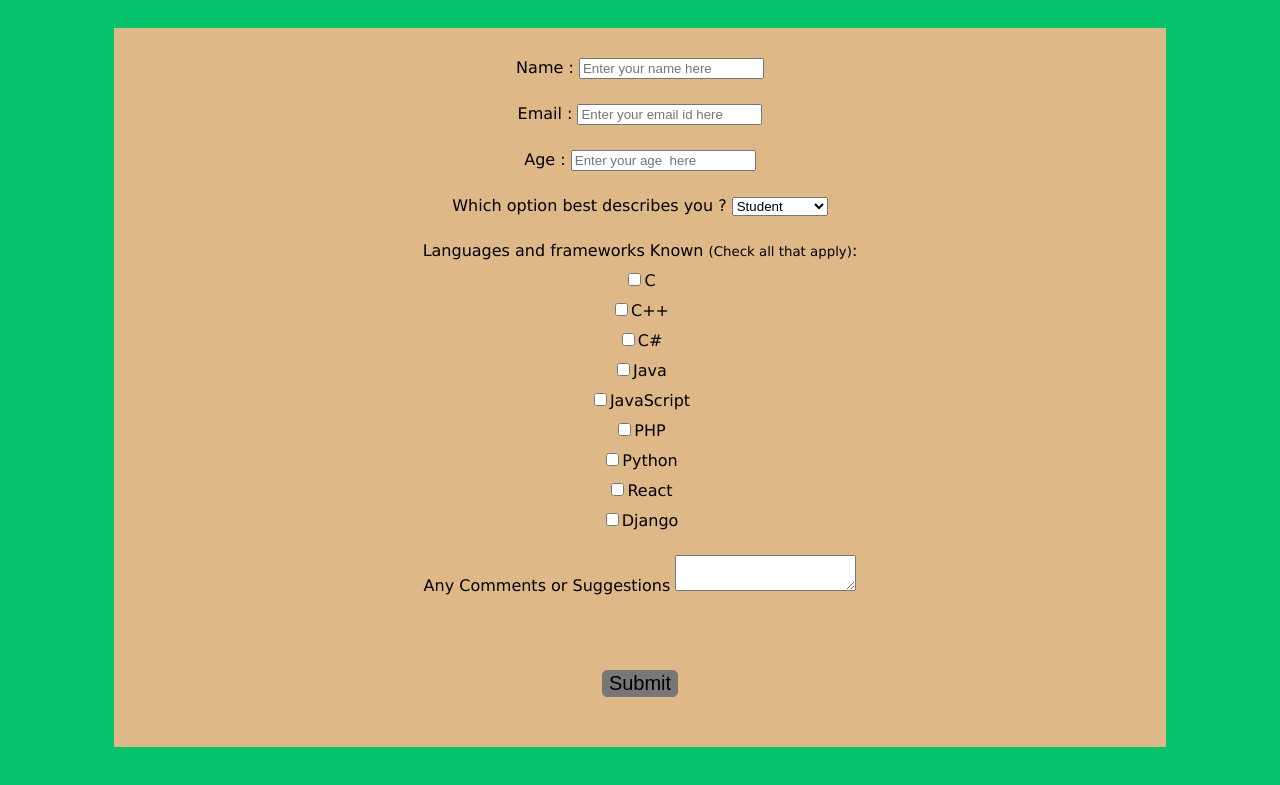
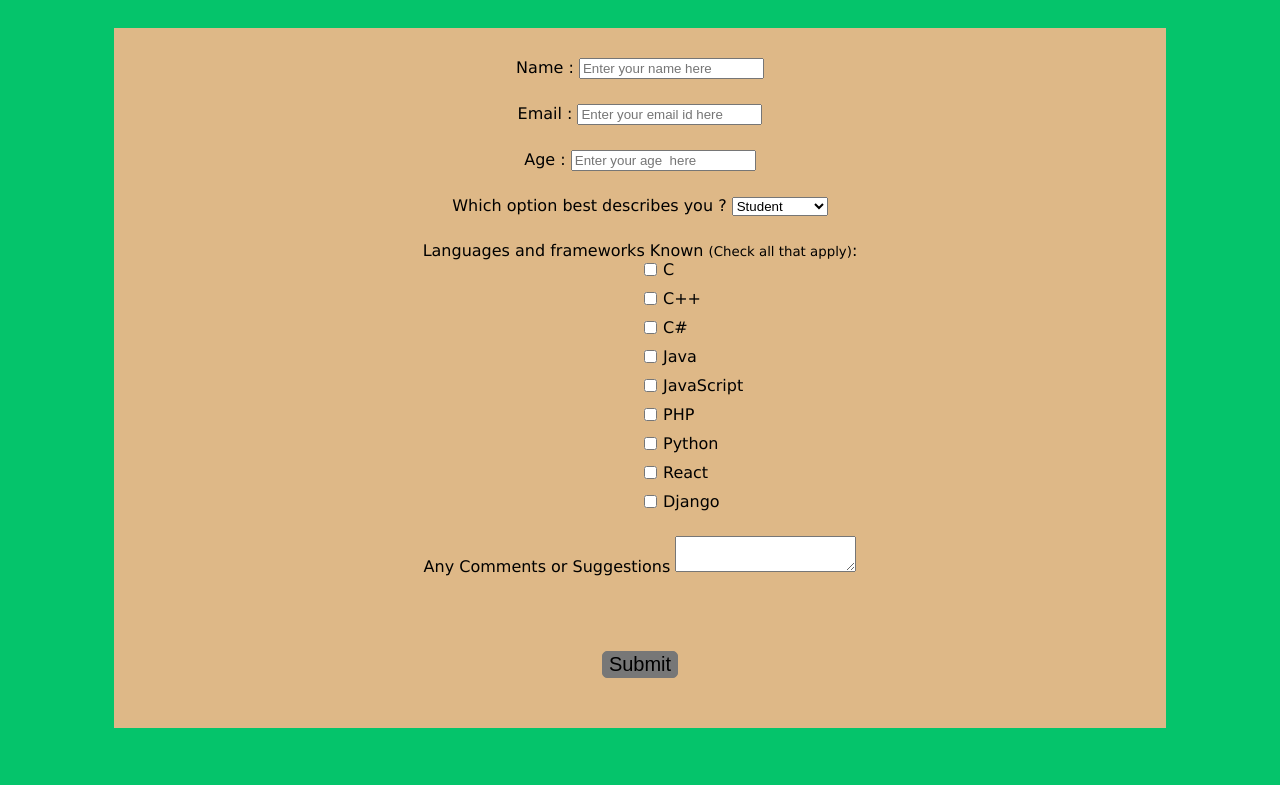
Before and after one commit to Safna905/work, a plain HTML site: page Survey Form/survey.html in a window 1280 px wide. Shown: the part 81-866 px from the top of the page. Drawn offline with Linux system fonts and the light colour scheme.

Commit message:
update 3

```diff
--- a/Survey Form/survey.html
+++ b/Survey Form/survey.html
@@ -34,12 +34,13 @@
             display:inline;
             width: auto;
             text-align: left;
-            /* padding-left: 50px; */
         }
 
         .alignment label {
-            display: block;
-
+            display: flex;
+            gap: 3px;
+            align-items: center;
+           padding-left: 50%;
         }
 
         button{
@@ -92,10 +93,11 @@
                 <option value="other">Other</option>
             </select>
         </div>
-        <div class="form-control alignment">
+        <div class="form-control ">
             <label> Languages and frameworks Known
                 <small>(Check all that apply)</small>:
             </label>
+            <div class="alignment">
             <label for="int1">
                 <input type="checkbox" name="inp">C</input>
             </label>
@@ -124,6 +126,7 @@
                 <input type="checkbox" name="inp">Django</input>
             </label>
         </div>
+        </div>
         <div class="form-control">
             <label for="comment">
                 Any Comments or Suggestions
```
